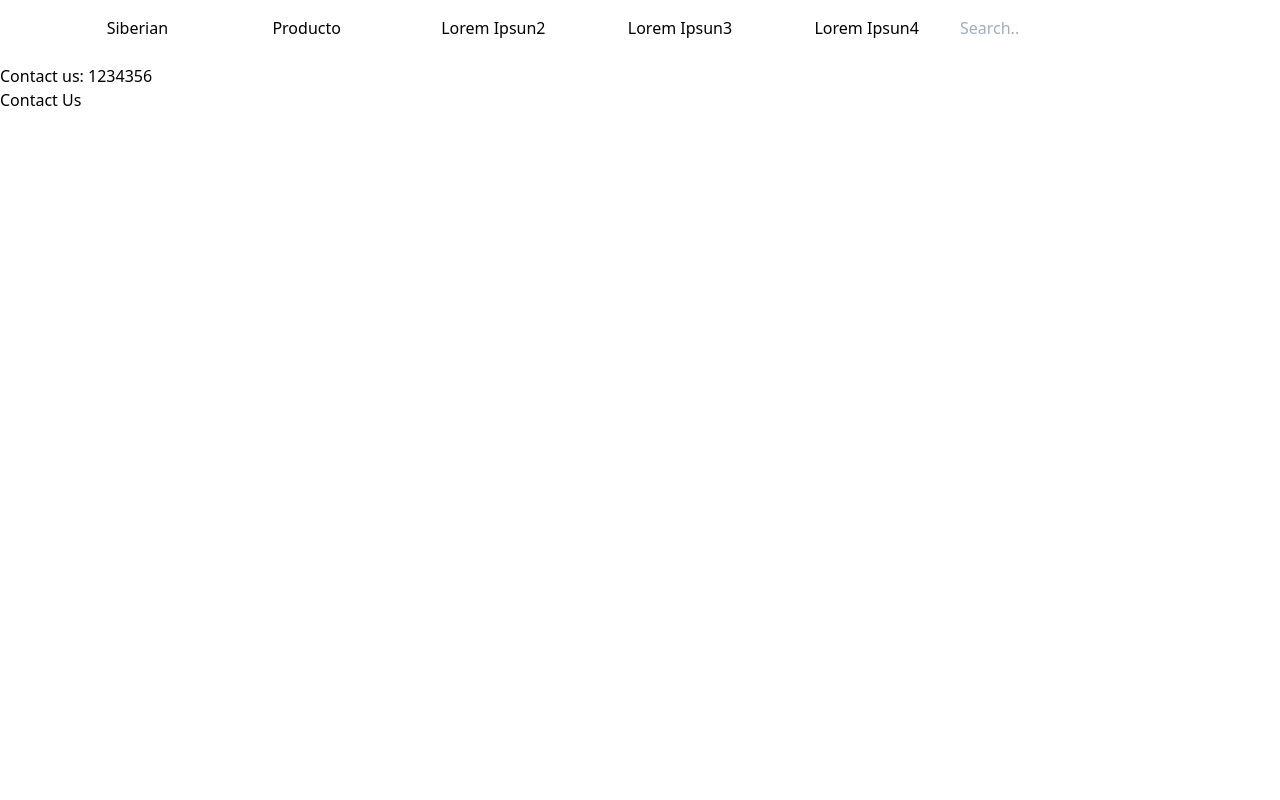
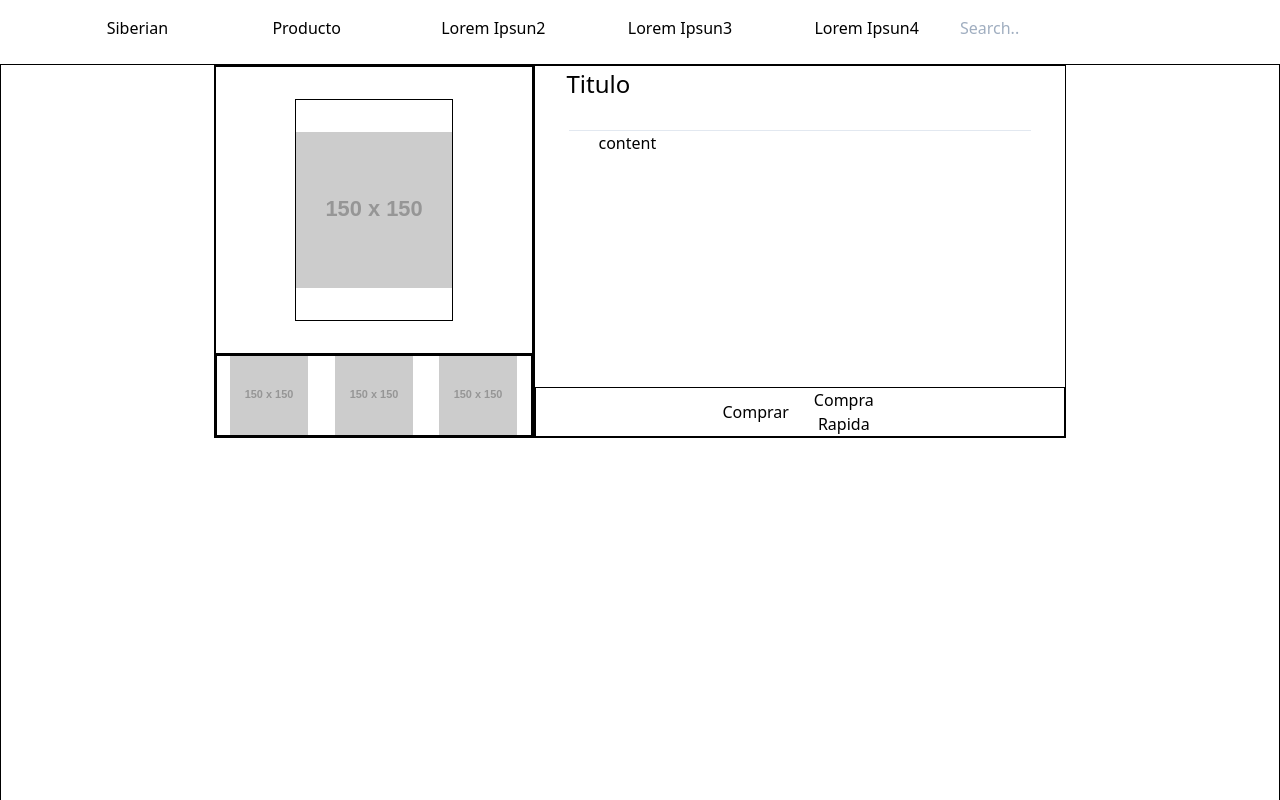
Before and after one commit to StraightUpCode/diseno_web, a website built with Parcel: page src/product.html in a window 1280 px wide. Shown: the top 800 px of the page. Built offline with nearby package versions, Linux system fonts and the light colour scheme; placeholder pictures from the web are drawn by us.

Commit message:
Changes for the Product Page

```diff
--- a/src/css/index.css
+++ b/src/css/index.css
@@ -42,3 +42,8 @@
 .navigation-link:hover {
     @apply font-bold;
 }
+
+
+.cl{
+    border: 1px solid black;
+}
--- a/src/product.html
+++ b/src/product.html
@@ -27,8 +27,46 @@
         </section>
     </header>
 
-    <main class="grid grid-cols-12">
-
+    <main class="grid grid-cols-12 grid-rows-2 ">
+       <div class="grid grid-cols-12 col-span-12 grid-rows-3 cl">
+        <section class="col-span-3 grid grid-cols-6 col-start-3 row-span cl ">
+            <div class="grid col-span-6 grid-cols-4 cl">
+                <div class="col-span-2 col-start-2 cl py-8 my-8">
+                    <img src="https://via.placeholder.com/150" alt="placeholder" class='w-full object-fit'>
+                </div>
+            </div>
+            <div class="col-span-6 grid grid-cols-6 cl">
+                <ul class='col-span-6 flex justify-around cl'>
+                    <li class="w-1/4">
+                        <img src="https://via.placeholder.com/150" alt="w-full object-fit">
+                    </li>
+                    <li class="w-1/4">
+                        <img src="https://via.placeholder.com/150" alt="w-full object-fit">
+                    </li>
+                    <li class="w-1/4">
+                        <img src="https://via.placeholder.com/150" altw-full object-fit">
+                    </li>
+                </ul>
+            </div>
+        </section>
+        <section class="col-span-5  cl">
+          <div class='flex flex-wrap'>
+            <div class='container w-full h-16'>
+                <h1 class='text-2xl px-8'>Titulo</h1>
+            </div>
+            <div class='flex w-full justify-center'>
+                <hr class="w-9/12 px-8 ">
+            </div>
+            <div class='container h-64 px-16 '>content</div>
+            <div class='container  cl'>
+               <div class='container flex justify-center '>
+                <button class='w-2/12'>Comprar</button>
+                <button class='w-2/12'>Compra Rapida</button>
+               </div>
+            </div>
+          </div>
+        </section>
+       </div>
     </main>
     <footer>
         <section>
```
